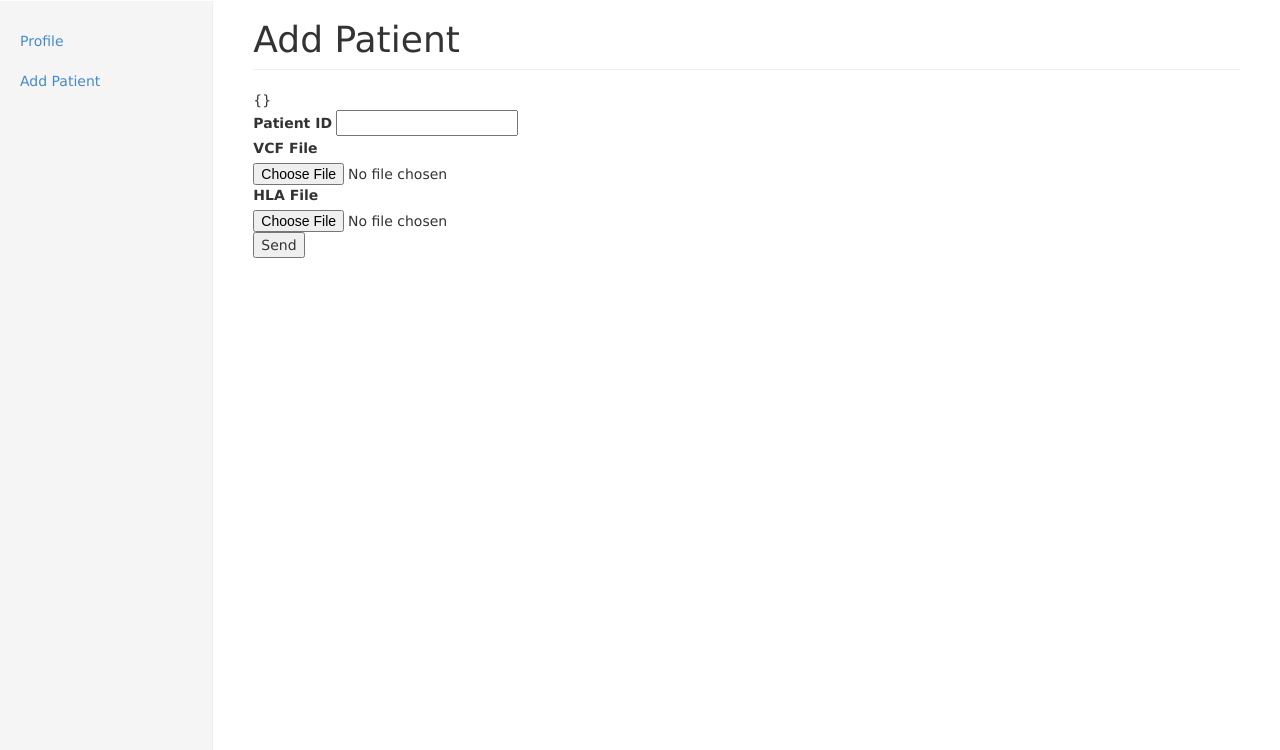
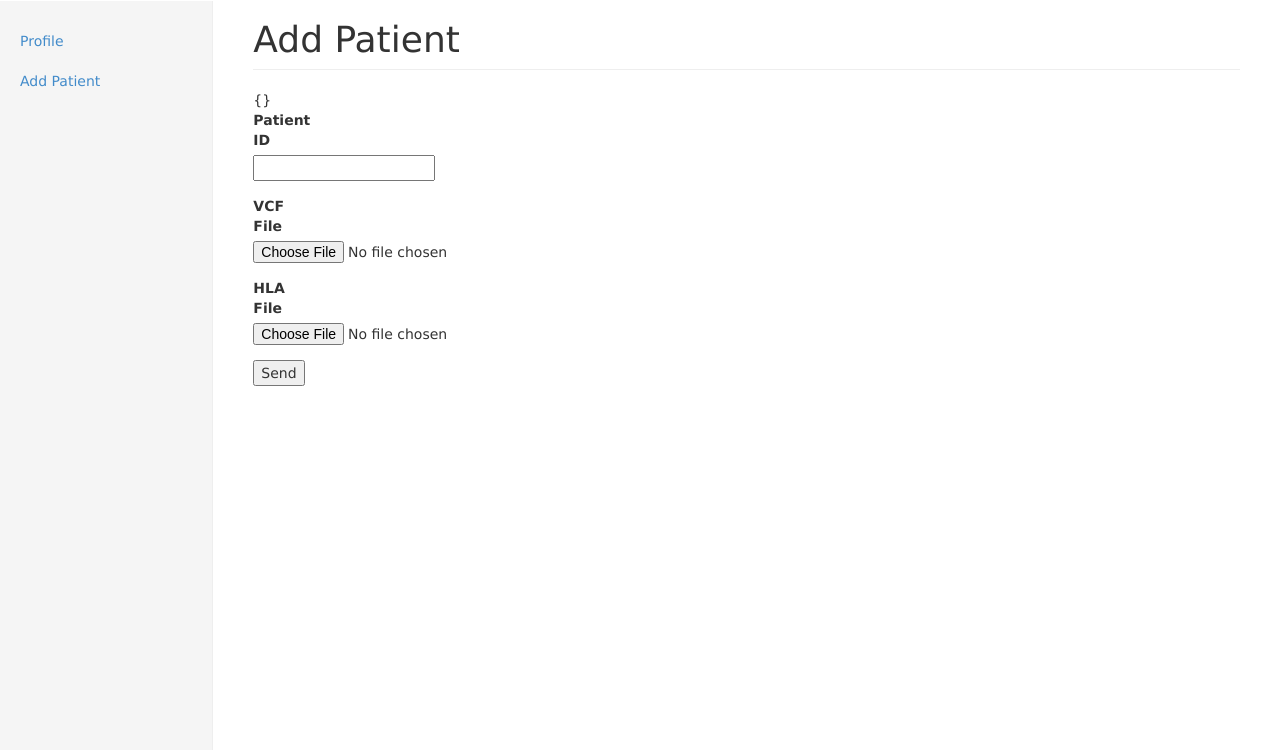
Before and after one commit to hammerlab/immuno, a Flask app: template immuno/templates/upload.html in a window 1280 px wide. Shown: the part 50-800 px from the top of the page. Run offline with Flask 2, Linux system fonts and the light colour scheme; the template is opened without the code that fills it: values that come from a table or form of the project are taken from there, others are empty; parts of the project's set-up code (start-up, migrations or seed data) failed here and were passed over; some libraries are stand-ins or nearby versions.

Commit message:
Adjustments to upload form

```diff
--- a/immuno/templates/upload.html
+++ b/immuno/templates/upload.html
@@ -11,21 +11,29 @@ Add Patient
 {% block content %}
 {{ form.errors }}
 
-<form action="" method="POST" enctype="multipart/form-data">
-  <div>
+<form role="form" action="" method="POST" enctype="multipart/form-data">
+  <div class="row">
+    <div class="form-group col-lg-1">
       {{ form.display_id.label }}
       {{ form.display_id }}
     </div>
-  <div>
+  </div>
+  <div class="row">
+    <div class="form-group col-lg-1">
     {{ form.vcf_file.label }}
     {{ form.vcf_file }}
     </div>
-  <div>
+  </div>
+  <div class="row">
+    <div class="form-group col-lg-1">
     {{ form.hla_file.label }}
     {{ form.hla_file }}
     </div>
-  <div>
-  {{ form.submit}}
+  </div>
+  <div class="row">
+    <div class="form-group col-lg-1">
+    {{ form.submit }}
+    </div>
   </div>
 </form>
 {% endblock %}
```
Lines whose indentation alone changed are shown as unchanged.
